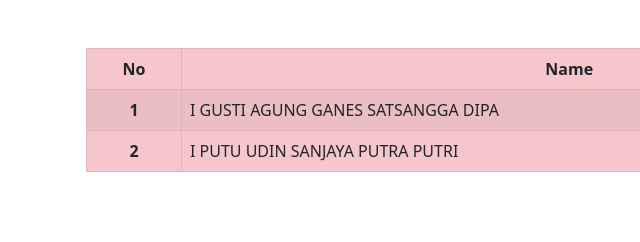
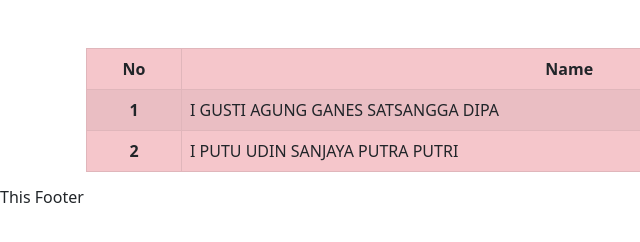
Before and after one commit to MasteryGitHub/Learning-Something, a plain HTML site: page index.html in a window 1280 px wide. Shown: the full height of the page, 0-640 px from the left. Drawn offline with nearby package versions, Linux system fonts and the light colour scheme.

Commit message:
adding style and footer in html

```diff
--- a/index.html
+++ b/index.html
@@ -16,7 +16,7 @@
     </style>
   </head>
   <body>
-    <div class="container mt-5">
+   <div class="container mt-5">
       <table class="table table-bordered table-striped table-danger">
         <thead class="text-center">
           <th>No</th>
@@ -38,5 +38,6 @@
         </tbody>
       </table>
     </div>
+    <footer><h6> This Footer </h6></footer>
   </body>
 </html>
--- /dev/null
+++ b/style.css
@@ -0,0 +1,3 @@
+body {
+  font-family: Georgia, "Times New Roman", Times, serif;
+}
```
